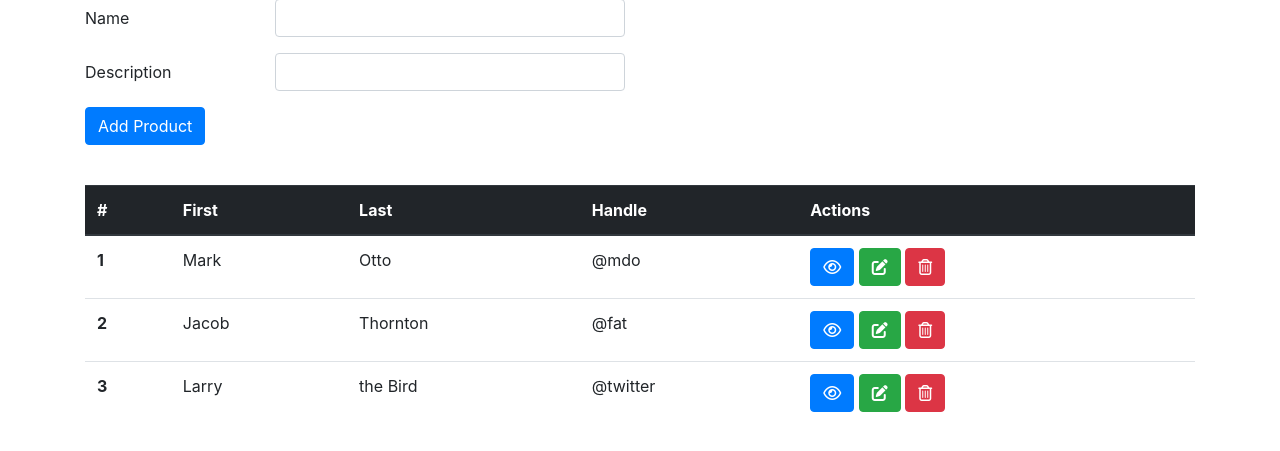
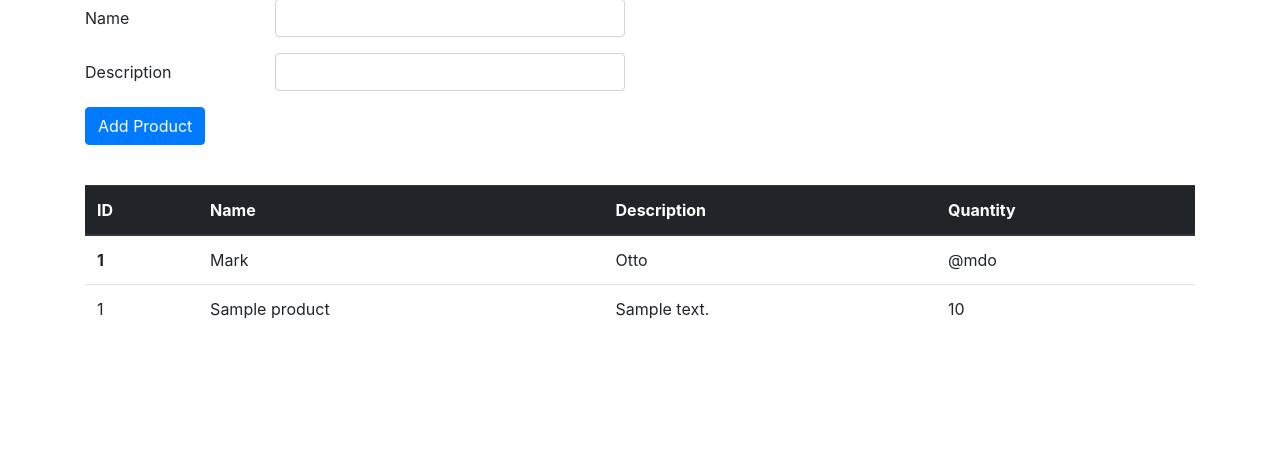
Before and after one commit to caogiahuy13/php-inventory-management, a PHP site: page /product.php in a window 1280 px wide. Shown: the part 137-588 px from the top of the page. Run offline with PHP 8.4, Linux system fonts and the light colour scheme; tables that the repository leaves empty or names only in its code hold one stand-in row (values such as "Sample post"); some libraries are stand-ins or nearby versions.

Commit message:
Get product feature

```diff
--- a/product.php
+++ b/product.php
@@ -81,20 +81,20 @@
         <table class="table">
           <thead class="thead-dark">
             <tr>
-              <th scope="col">#</th>
-              <th scope="col">First</th>
-              <th scope="col">Last</th>
-              <th scope="col">Handle</th>
-              <th scope="col">Actions</th>
+              <th scope="col">ID</th>
+              <th scope="col">Name</th>
+              <th scope="col">Description</th>
+              <th scope="col">Quantity</th>
+              <!-- <th scope="col">Actions</th> -->
             </tr>
           </thead>
           <tbody>
             <tr>
-              <th scope="row">1</th>
+              <th>1</th>
               <td>Mark</td>
               <td>Otto</td>
               <td>@mdo</td>
-              <td>
+              <!-- <td>
                 <button type="button" class="btn btn-primary">
                   <i class="far fa-eye"></i>
                 </button>
@@ -104,42 +104,38 @@
                 <button type="button" class="btn btn-danger">
                   <i class="far fa-trash-alt"></i>
                 </button>
-              </td>
+              </td> -->
             </tr>
-            <tr>
-              <th scope="row">2</th>
-              <td>Jacob</td>
-              <td>Thornton</td>
-              <td>@fat</td>
-              <td>
-                <button type="button" class="btn btn-primary">
-                  <i class="far fa-eye"></i>
-                </button>
-                <button type="button" class="btn btn-success">
-                  <i class="fas fa-edit"></i>
-                </button>
-                <button type="button" class="btn btn-danger">
-                  <i class="far fa-trash-alt"></i>
-                </button>
-              </td>
-            </tr>
-            <tr>
-              <th scope="row">3</th>
-              <td>Larry</td>
-              <td>the Bird</td>
-              <td>@twitter</td>
-              <td>
-                <button type="button" class="btn btn-primary">
-                  <i class="far fa-eye"></i>
-                </button>
-                <button type="button" class="btn btn-success">
-                  <i class="fas fa-edit"></i>
-                </button>
-                <button type="button" class="btn btn-danger">
-                  <i class="far fa-trash-alt"></i>
-                </button>
-              </td>
-            </tr>
+            <?php
+              $username = "root";
+              $password = "";
+              $server   = "localhost";
+              $dbname   = "inventory_management";
+              $connect = new mysqli($server, $username, $password, $dbname);
+
+              if ($connect->connect_error) {
+                  die("No connection:" . $conn->connect_error);
+                  exit();
+              }
+
+              $sql = "SELECT * FROM product";
+              $result = $connect->query($sql);
+
+              if ($result->num_rows > 0) {
+                while($row = $result->fetch_assoc()) {
+                  echo "<tr>
+                          <td scope=\"row\">".$row["product_id"]."</td>
+                          <td>".$row["name"]."</td>
+                          <td>".$row["description"]."</td>
+                          <td>".$row["quantity"]."</td>
+                        </tr>";
+                }
+              } else {
+                echo "0 results";
+              }
+
+              $connect->close();
+            ?>
           </tbody>
         </table>
       </div>
```
